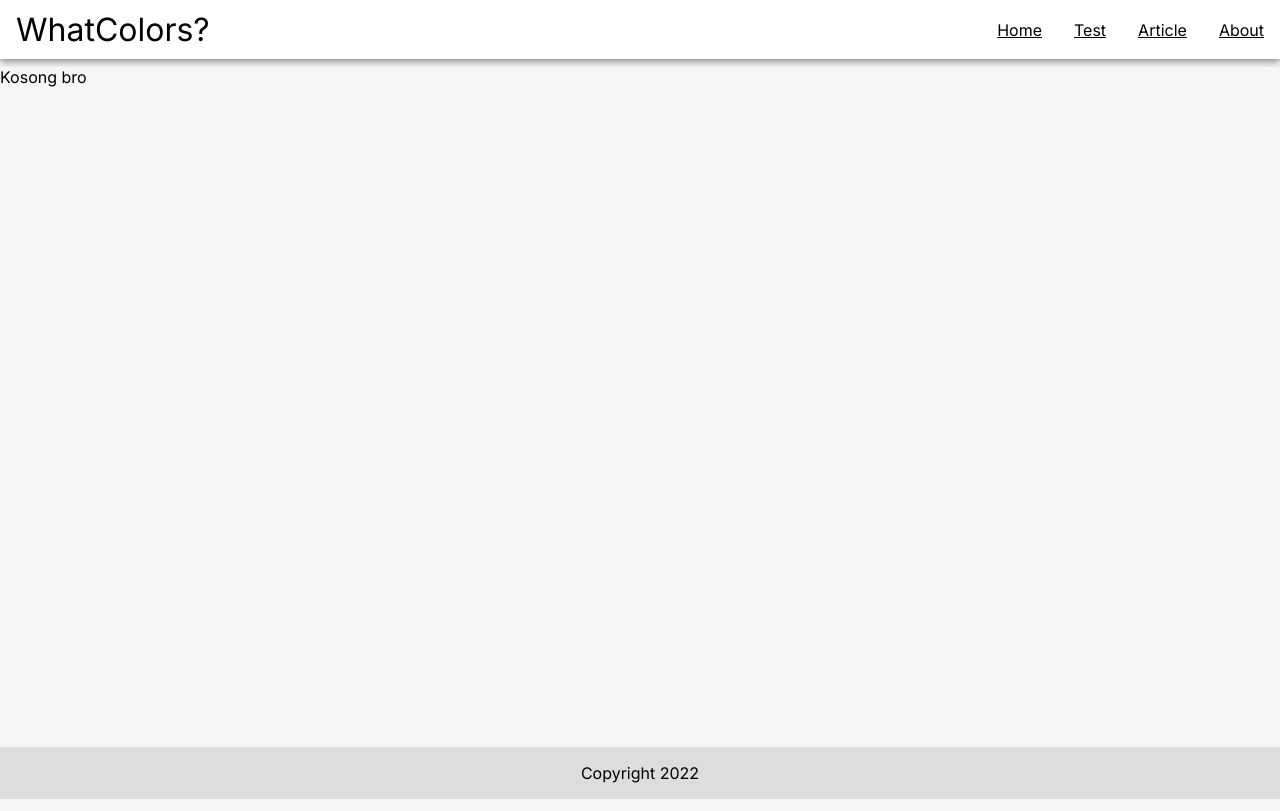
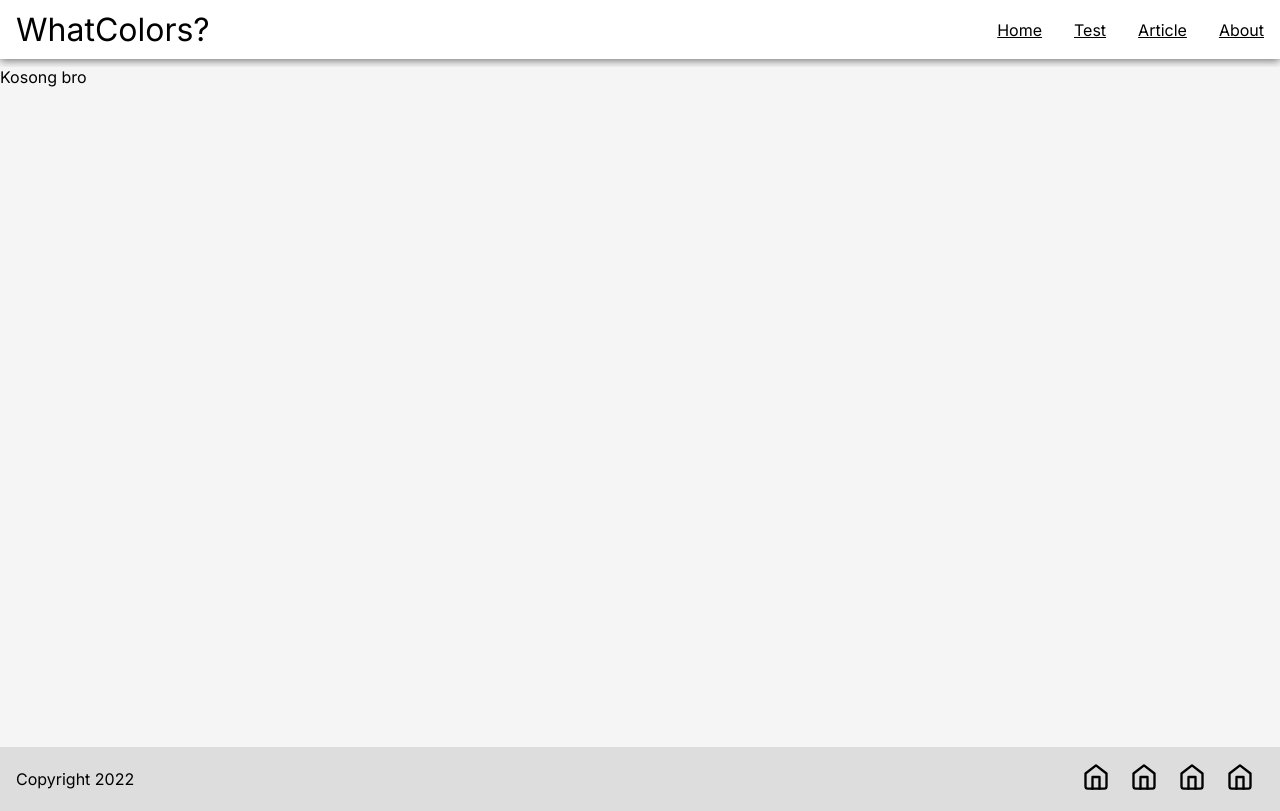
Before and after one commit to Z4nR/what-colors, a React (Create React App) app: page /notFound in a window 1280 px wide. Built offline with nearby package versions, Linux system fonts and the light colour scheme.

Commit message:
styling footer

```diff
--- a/src/App.js
+++ b/src/App.js
@@ -13,6 +13,7 @@ import SendCode from "./pages/utils/SendCodePage";
 import NotFoundPage from "./pages/utils/404Page";
 import ShowResultPage from "./pages/utils/ShowResultPage";
 import SlowInetPage from "./pages/utils/SlowInternetPage";
+import Footer from "./components/Footer";
 
 export default function ColorApp() {
   return (
@@ -43,7 +44,7 @@ export default function ColorApp() {
         </Routes>
       </main>
       <footer>
-        <p>Copyright 2022</p>
+        <Footer />
       </footer>
     </div>
   );
--- /dev/null
+++ b/src/components/Footer.js
@@ -0,0 +1,31 @@
+import React from "react";
+import { FiHome } from "react-icons/fi";
+import { Link } from "react-router-dom";
+
+export default function Footer() {
+  return (
+    <div className="footer">
+      <div className="foot-desc">
+        <div className="foot-desc_item">
+          <p>Copyright 2022</p>
+        </div>
+      </div>
+      <nav className="foot-nav">
+        <ul>
+          <li>
+            <Link to="/">{<FiHome />}</Link>
+          </li>
+          <li>
+            <Link to="/test">{<FiHome />}</Link>
+          </li>
+          <li>
+            <Link to="/article">{<FiHome />}</Link>
+          </li>
+          <li>
+            <Link to="/about">{<FiHome />}</Link>
+          </li>
+        </ul>
+      </nav>
+    </div>
+  );
+}
--- a/src/styles/main.css
+++ b/src/styles/main.css
@@ -22,7 +22,6 @@ section {
 
 /*App Header*/
 .color-app_header {
-  z-index: 200;
   display: flex;
   align-items: center;
   background-color: white;
@@ -421,6 +420,19 @@ footer {
   bottom: 0;
 }
 
+.footer {
+  display: flex;
+  align-items: center;
+}
+
+.foot-nav ul li {
+  display: inline-block;
+}
+
+.foot-nav ul li a {
+  color: black;
+}
+
 /*Web Util*/
 ::-webkit-scrollbar {
   width: 0;
--- a/src/styles/responsive.css
+++ b/src/styles/responsive.css
@@ -114,6 +114,13 @@
   .start-row,
   .end-row {
     padding-top: 7px;
+  }
+  /*Footer*/
+  .foot-nav ul li {
+    padding: 0 10px;
+  }
+  .foot-nav ul li a svg {
+    font-size: 28px;
   }
 }
 
@@ -259,6 +266,17 @@
     border-radius: 15px;
     padding: 8px;
   }
+  /*Footer*/
+  .footer {
+    flex-direction: column;
+    justify-content: center;
+  }
+  .foot-desc {
+    padding: 16px 0;
+  }
+  .foot-nav {
+    padding: 16px 0;
+  }
 }
 
 @media screen and (min-width: 600px) {
@@ -310,6 +328,10 @@
   .start-row,
   .end-row {
     padding-top: 7px;
+  }
+  /*Footer*/
+  .footer {
+    justify-content: space-between;
   }
 }
 
```
